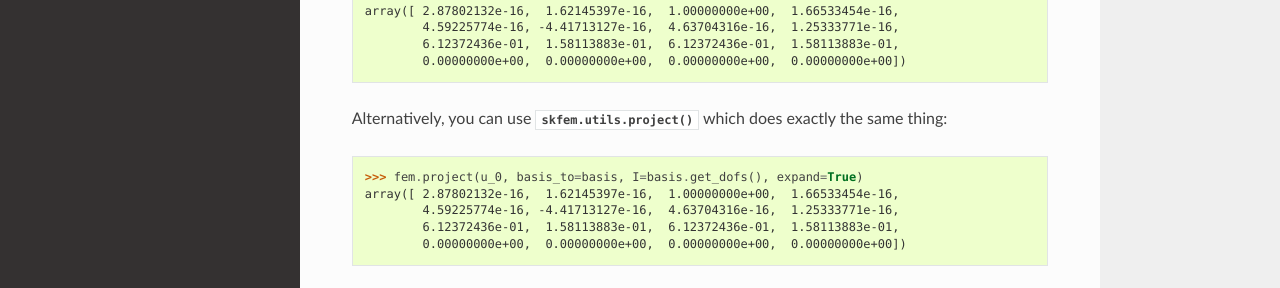
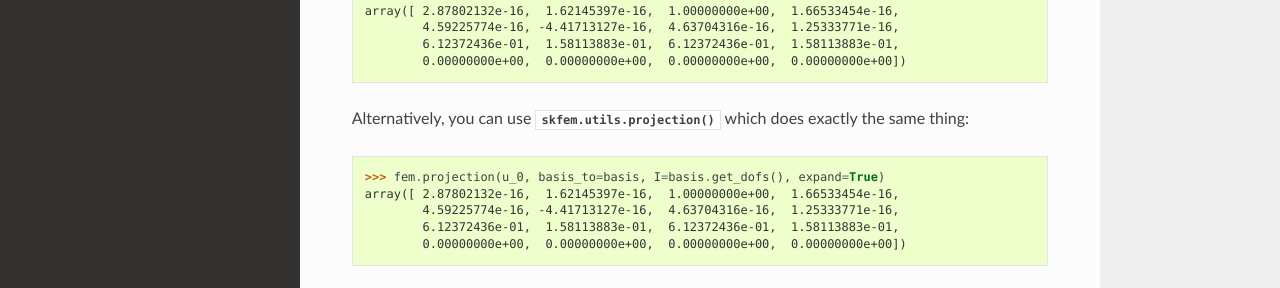
Before and after one commit to kinnala/scikit-fem, a Sphinx documentation site: the page built from docs/howto.rst, in a window 1280 px wide and 900 px high, scrolled down 3293 px. Shown: the part 445-733 px from the top of the window. Built offline with Sphinx 7.4.7 and the Read the Docs theme 2.0.0, drawn with Linux system fonts in a browser that asks for light colours.

Commit message:
Update docs to use projection

```diff
--- a/docs/howto.rst
+++ b/docs/howto.rst
@@ -221,12 +221,12 @@ Below we solve explicitly the above variational problem:
            6.12372436e-01,  1.58113883e-01,  6.12372436e-01,  1.58113883e-01,
            0.00000000e+00,  0.00000000e+00,  0.00000000e+00,  0.00000000e+00])
 
-Alternatively, you can use :func:`skfem.utils.project` which does exactly the
-same thing:
+Alternatively, you can use :func:`skfem.utils.projection` which does exactly
+the same thing:
 
 .. doctest::
 
-   >>> fem.project(u_0, basis_to=basis, I=basis.get_dofs(), expand=True)
+   >>> fem.projection(u_0, basis_to=basis, I=basis.get_dofs(), expand=True)
    array([ 2.87802132e-16,  1.62145397e-16,  1.00000000e+00,  1.66533454e-16,
            4.59225774e-16, -4.41713127e-16,  4.63704316e-16,  1.25333771e-16,
            6.12372436e-01,  1.58113883e-01,  6.12372436e-01,  1.58113883e-01,
```
